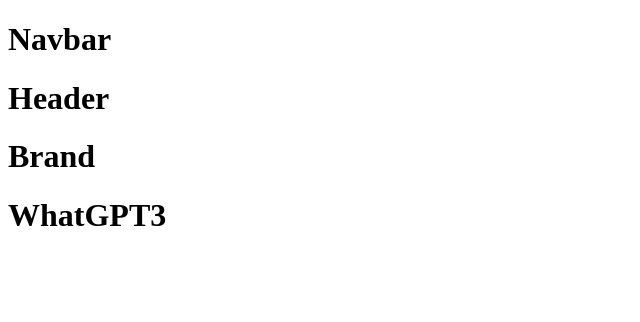
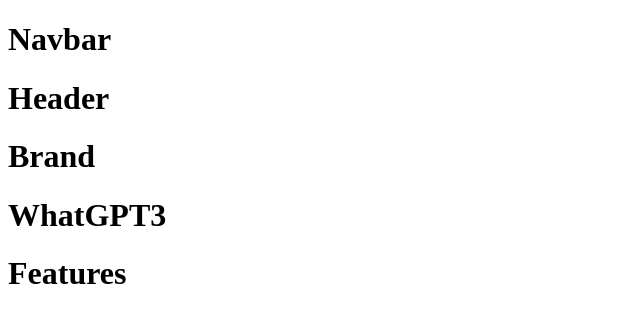
Before and after one commit to thisisbramiller/ReactMind, a React (Create React App) app: page / in a window 1280 px wide. Shown: the top 322 px of the page, without its empty margins (0-640 px from the left). Built offline with nearby package versions, Linux system fonts and the light colour scheme.

Commit message:
feat: :lipstick: add Features component

```diff
--- a/src/App.js
+++ b/src/App.js
@@ -12,6 +12,7 @@ const App = () => {
             </div>
             <Brand />
             <WhatGPT3 />
+            <Features />
         </div>
     );
 }
```
